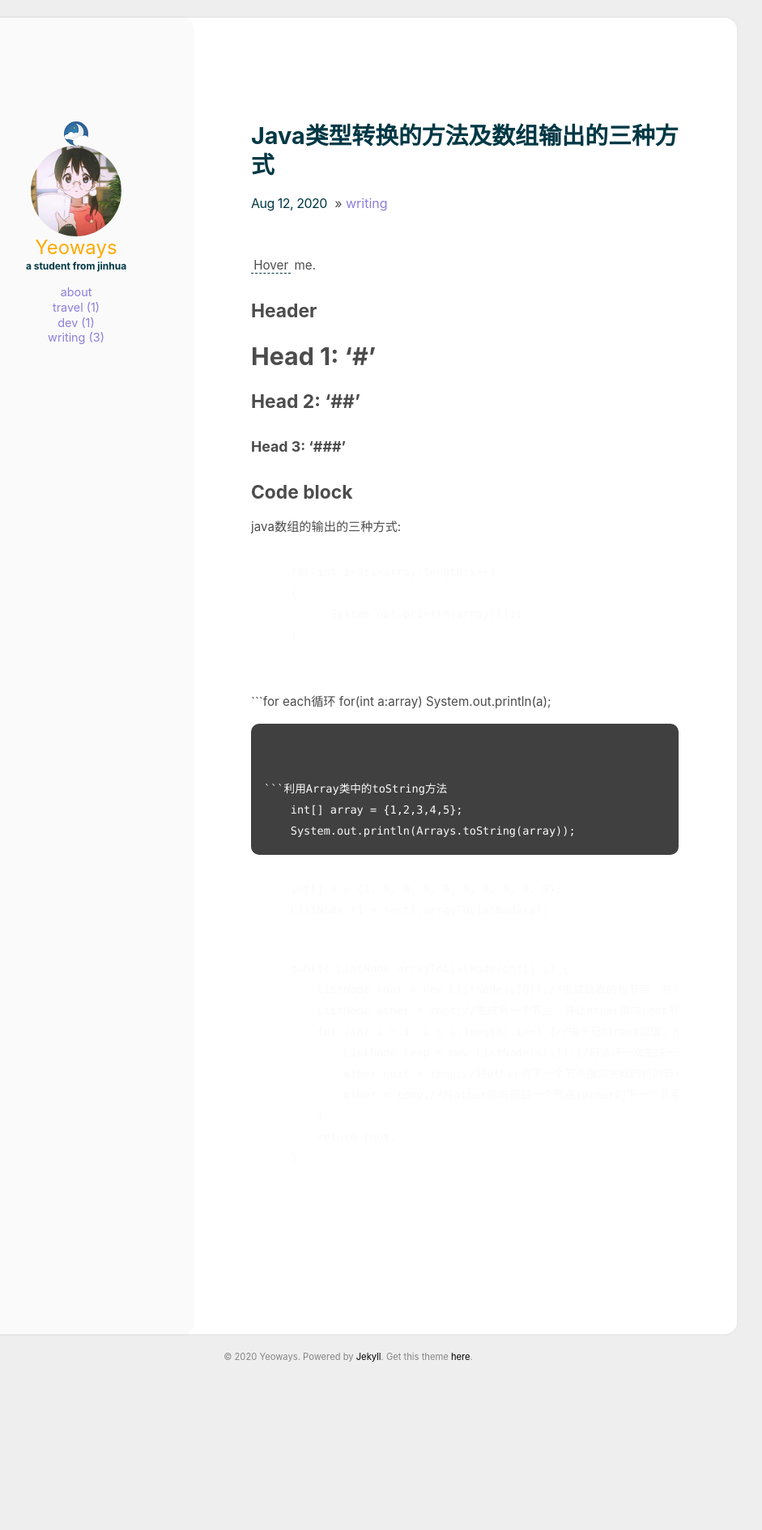
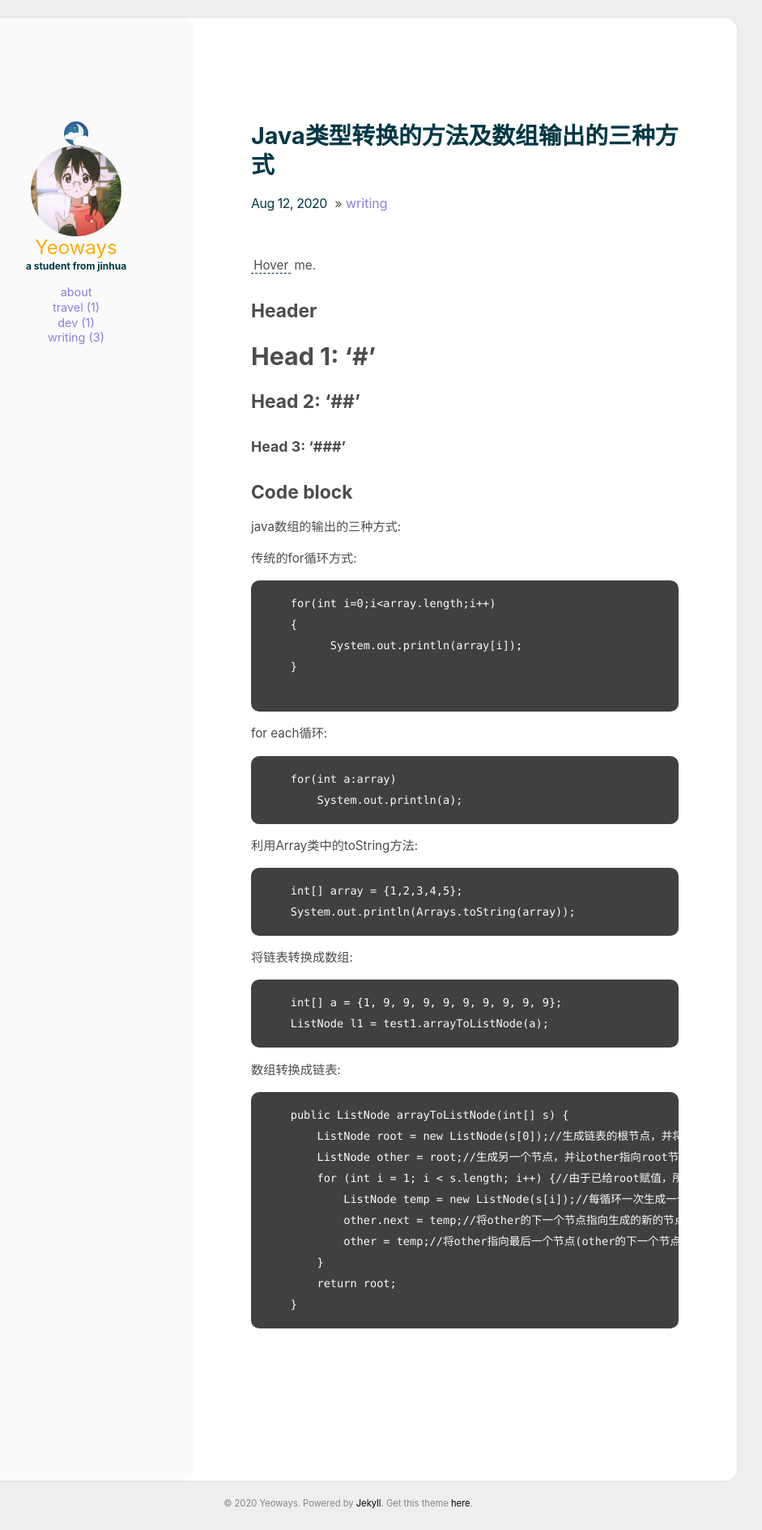
Before and after one commit to yeoways/yeoways.github.io, a Jekyll site: the page built from _posts/2020-08-12-s1.md, in a window 1280 px wide. Shown: the whole page at 81% size, without its empty margins (210-1151 px from the left). Built offline with Jekyll 4.4.1, drawn with Linux system fonts in a browser that asks for light colours; before the commit the page ends 1708 px from its top, so only the background shows below that.

Commit message:
Update 2020-08-12-s1.md
update

````diff
--- a/_posts/2020-08-12-s1.md
+++ b/_posts/2020-08-12-s1.md
@@ -15,7 +15,8 @@ comments: true
 ## Code block
 java数组的输出的三种方式:
 
-```传统的for循环方式
+传统的for循环方式:
+```
     for(int i=0;i<array.length;i++)
     {
           System.out.println(array[i]);
@@ -23,23 +24,29 @@ java数组的输出的三种方式:
 
 ```
 
-```for each循环
+for each循环:
+```
     for(int a:array)
         System.out.println(a);
 ```
 
 
-```利用Array类中的toString方法
+利用Array类中的toString方法:
+```
     int[] array = {1,2,3,4,5};
     System.out.println(Arrays.toString(array));
 ```
 
-```将链表转换成数组
+
+将链表转换成数组:
+```
     int[] a = {1, 9, 9, 9, 9, 9, 9, 9, 9, 9};
     ListNode l1 = test1.arrayToListNode(a);
 ```
 
-```数组转换成链表
+
+数组转换成链表:
+```
     public ListNode arrayToListNode(int[] s) {
         ListNode root = new ListNode(s[0]);//生成链表的根节点，并将数组的第一个元素的值赋给链表的根节点
         ListNode other = root;//生成另一个节点，并让other指向root节点，other在此作为一个临时变量，相当于指针
````
